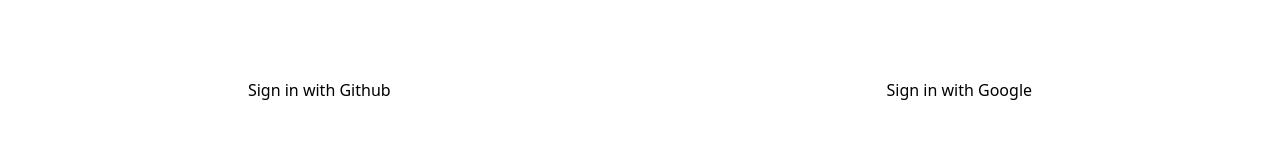
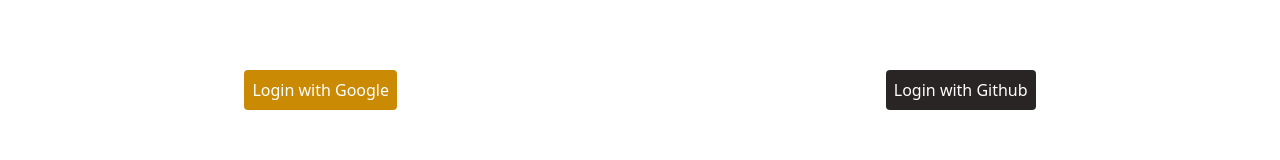
Before and after one commit to KhaeraB/khaera_portfolio, a Next.js app: page /dashboard/login in a window 1280 px wide. Shown: the part 288-448 px from the top of the page. Built offline with nearby package versions, Linux system fonts and the light colour scheme; no server answers; the database is empty.

Commit message:
Revert "loging"
This reverts commit 8a798307dad45e0b52c33c2cbcf45aead13c6fda.

```diff
--- a/src/app/api/auth/[...nextauth]/route.ts
+++ b/src/app/api/auth/[...nextauth]/route.ts
@@ -9,8 +9,8 @@
       clientSecret: process.env.GITHUB_SECRET ?? "",
     }),
     GoogleProvider({
-      clientId: process.env.GOOGLE_ID ?? "",
-      clientSecret: process.env.GOOGLE_SECRET ?? "",
+      clientId: process.env.GOOGLE_CLIENT_ID ?? "",
+      clientSecret: process.env.GOOGLE_CLIENT_SECRET ?? "",
     }),
   ],
 });
--- a/src/app/dashboard/login/page.tsx
+++ b/src/app/dashboard/login/page.tsx
@@ -1,13 +1,22 @@
 "use client";
-import OAuthComponent from "@/components/OauthComponent/OauthCpmponent";
 import { signIn } from "next-auth/react";
 import React from "react";
 
 const page = () => {
   return (
     <div className="flex flex-row justify-around">
-      <OAuthComponent company="Github" />
-      <OAuthComponent company="Google" />
+      <button
+        className="p-2 m-2 rounded bg-yellow-600 text-white"
+        onClick={() => signIn("google")}
+      >
+        Login with Google
+      </button>
+      <button
+        className="p-2 m-2 rounded bg-stone-800 text-white"
+        onClick={() => signIn("github")}
+      >
+        Login with Github
+      </button>
     </div>
   );
 };
--- a/src/components/OauthComponent/OauthCpmponent.tsx
+++ /dev/null
@@ -1,24 +0,0 @@
-import { signIn } from "next-auth/react";
-
-interface OAuthProps {
-  company: string;
-}
-
-const OAuthComponent: React.FC<OAuthProps> = ({ company }) => {
-  const REDIRECT_URL_AFTER_SIGN_IN = "/dashboard"; // Remplacez par votre URL de redirection
-
-  const handleLogin = async (e: React.MouseEvent<HTMLButtonElement>) => {
-    e.preventDefault();
-    await signIn(company.toLowerCase()); // SignIn avec le fournisseur spécifié (par exemple, "google" ou "github")
-    // Pas besoin de spécifier callbackUrl ici, car next-auth s'en occupe automatiquement
-  };
-
-  return (
-    <div>
-      {/* Votre contenu ici */}
-      <button onClick={handleLogin}>Sign in with {company}</button>
-    </div>
-  );
-};
-
-export default OAuthComponent;
```
Also changed, not shown: public/images/logo.jpg (deleted).
